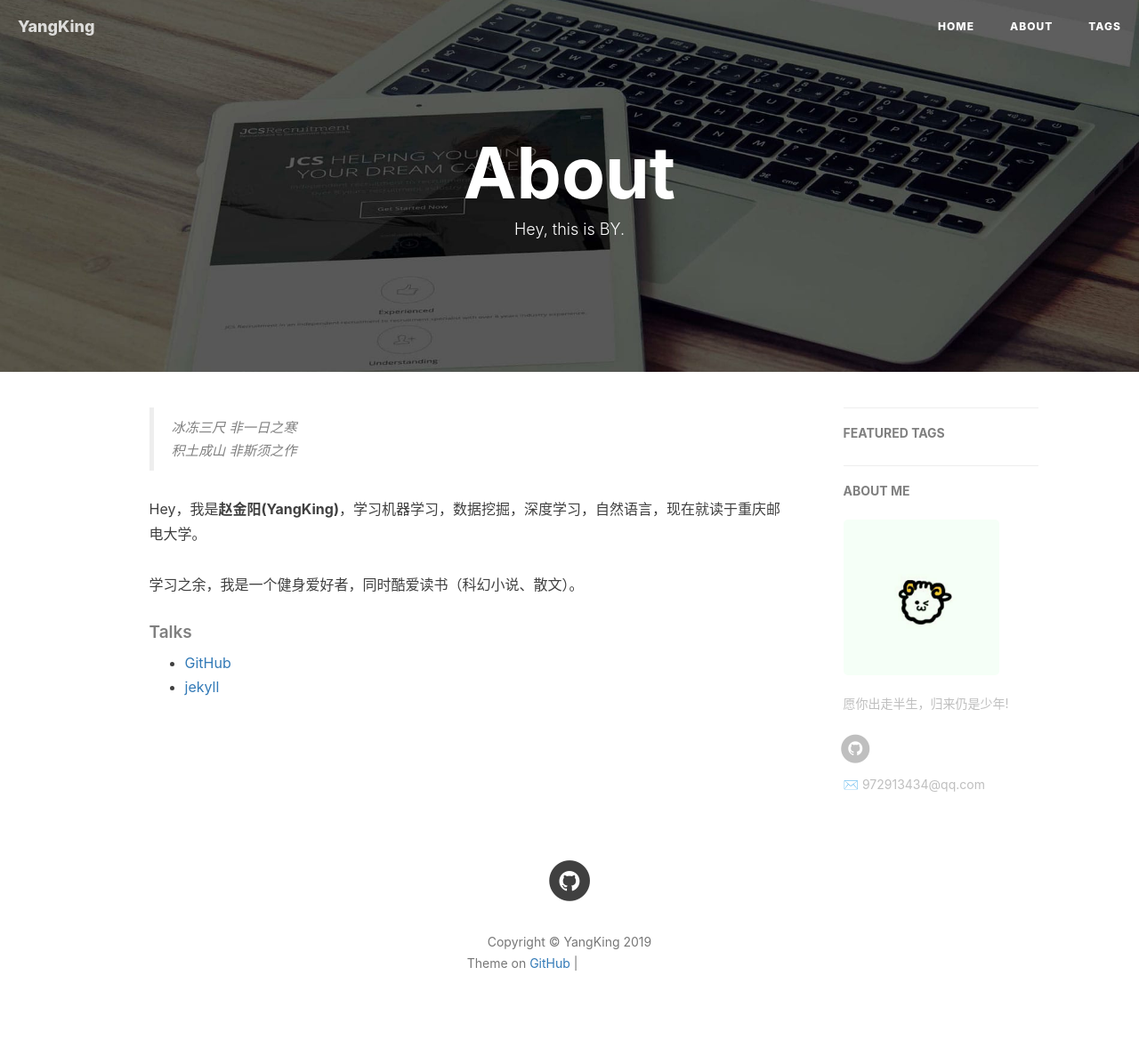
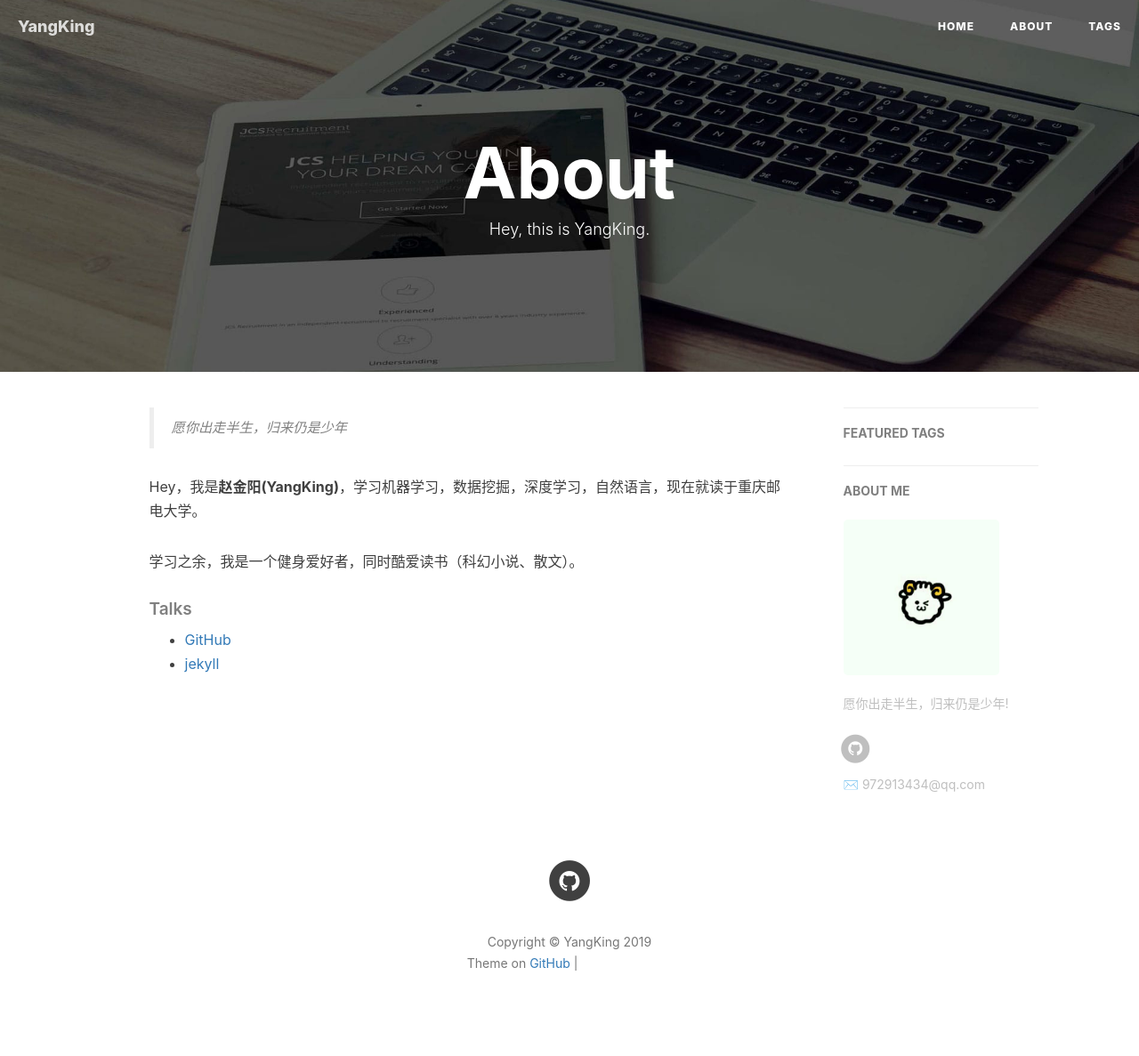
Before and after one commit to YangKing0834131/YangKing0834131.github.io, a Jekyll site: the page built from about.html, in a window 1280 px wide. Shown: the whole page at 89% size. Built offline with Jekyll 4.4.1, drawn with Linux system fonts in a browser that asks for light colours; nearby versions of some CDN libraries; comment, search, counter and statistics services are not loaded; grey boxes are pictures that could not be loaded.

Commit message:
Update about.html

```diff
--- a/about.html
+++ b/about.html
@@ -1,7 +1,7 @@
 ---
 layout: page
 title: "About"
-description: "Hey, this is BY."
+description: "Hey, this is YangKing."
 header-img: "img/post-bg-rwd.jpg"
 ---
 
@@ -15,8 +15,7 @@ header-img: "img/post-bg-rwd.jpg"
 <div class="zh post-container">
 
     <!--copied from markdown -->
-    <blockquote><p>冰冻三尺 非一日之寒<br>
-    积土成山 非斯须之作</p></blockquote>
+    <blockquote><p>愿你出走半生，归来仍是少年</p></blockquote>
 
     <p>Hey，我是<strong>赵金阳(YangKing)</strong>，学习机器学习，数据挖掘，深度学习，自然语言，现在就读于重庆邮电大学。</p>
 
```
